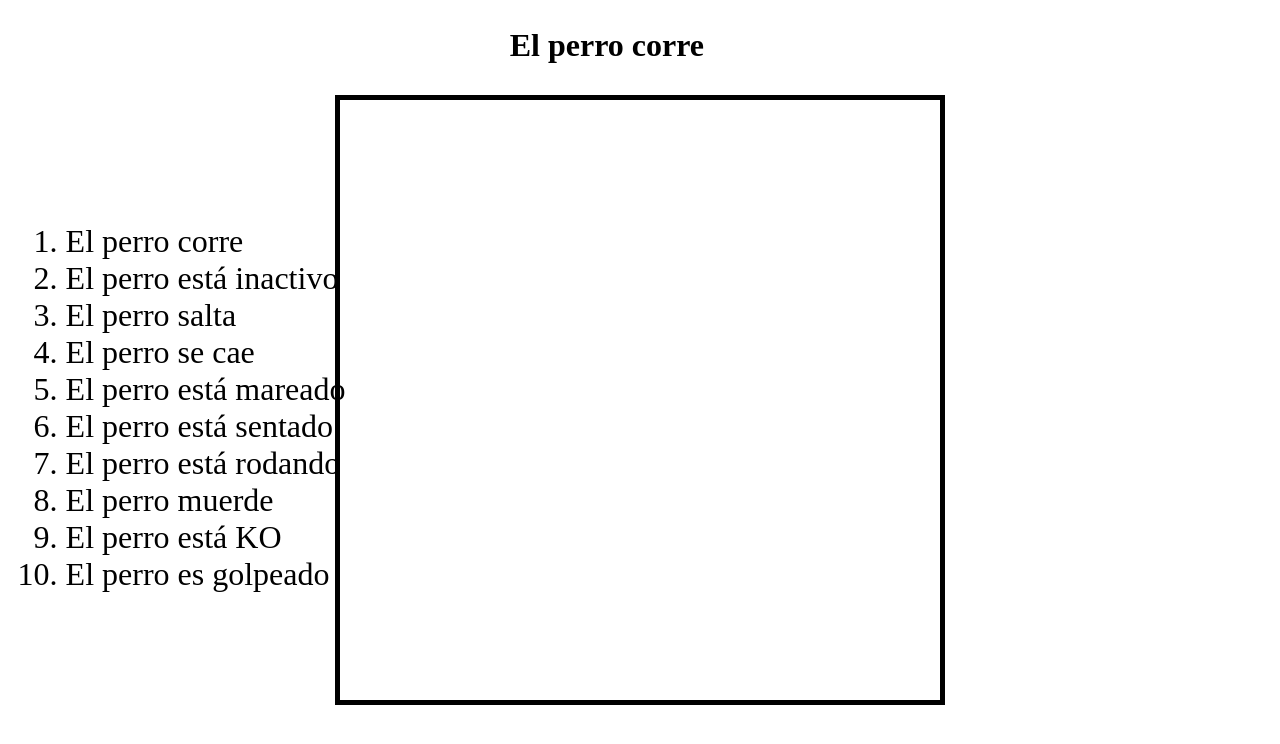
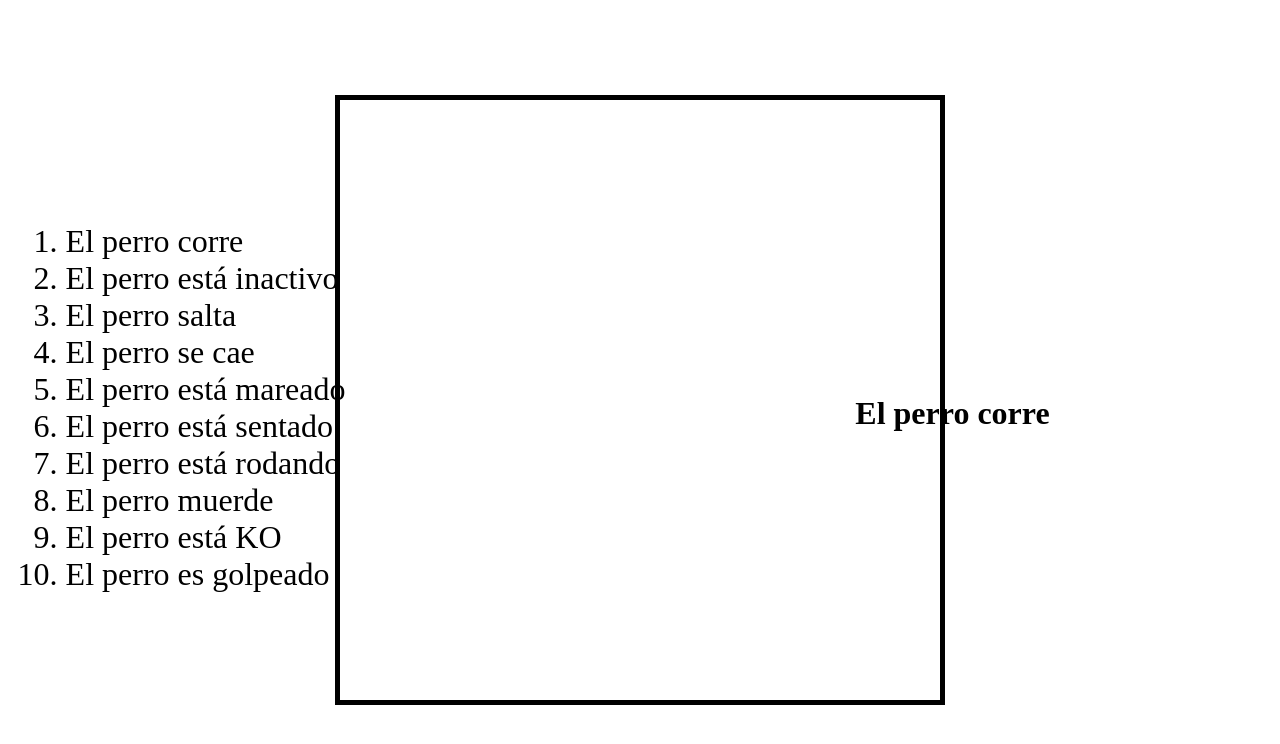
Before and after one commit to ErikUTA/Game-con-Sprites, a plain HTML site: page index.html in a window 1280 px wide. Drawn offline with Linux system fonts and the light colour scheme.

Commit message:
feat: new changes 5

```diff
--- a/style.css
+++ b/style.css
@@ -12,8 +12,8 @@
     font-size: xx-large;
     font-weight: bold;
     position: absolute;
-    bottom: 92%;
-    right: 45%;
+    bottom: 46%;
+    right: 18%;
 }
 
 #list {
```
